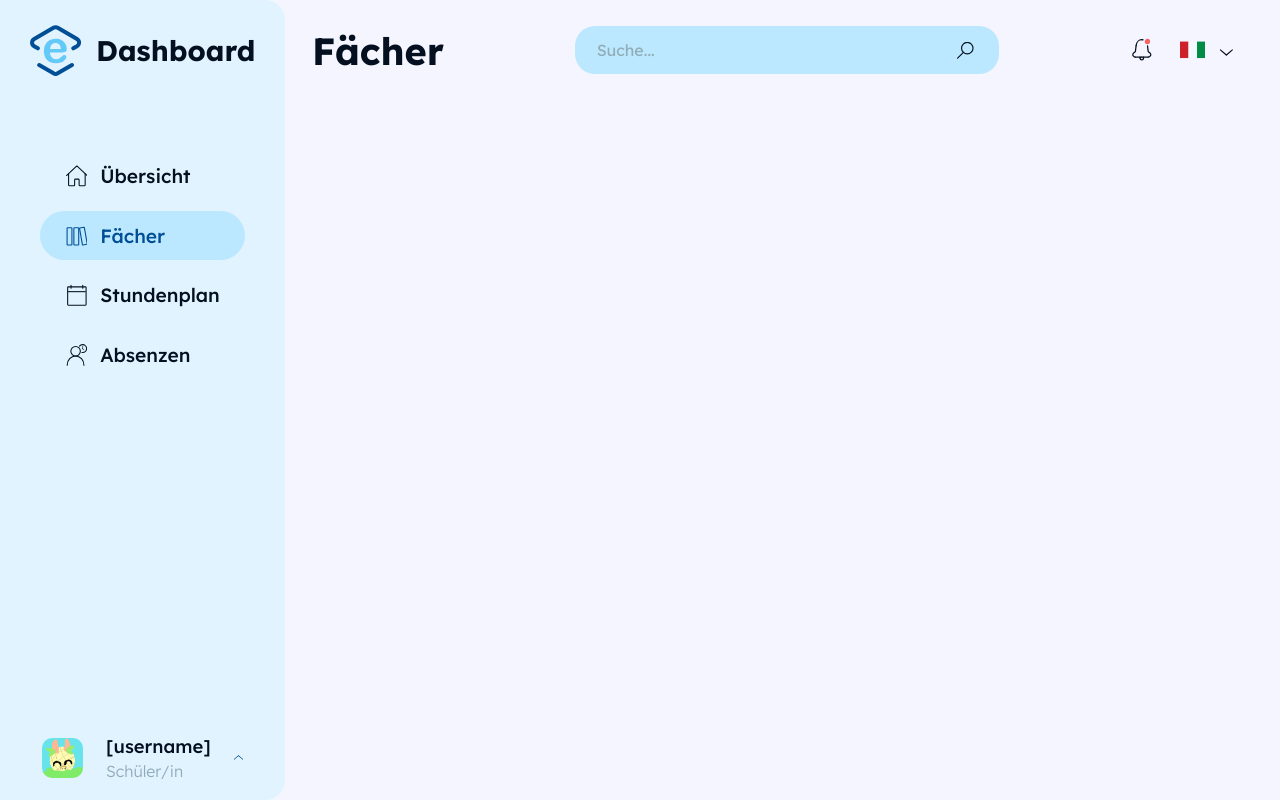
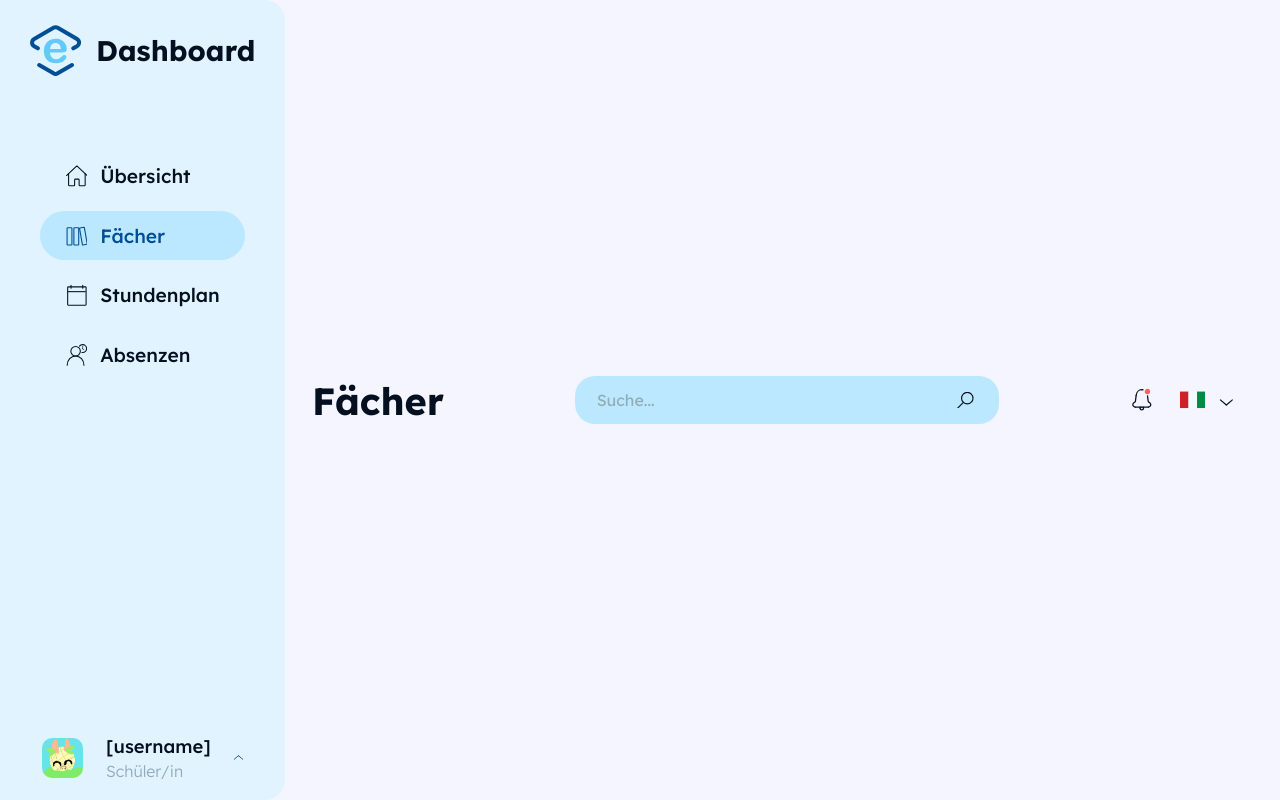
Before and after one commit to flavianz/eduLounge-Web, a React (Create React App) app: page /students/dashboard/subjects in a window 1280 px wide. Built offline with nearby package versions, Linux system fonts and the light colour scheme.

Commit message:
Add dummy data

```diff
--- a/src/sites/StudentDashboard/StudentDashboardSubjects/StudentDashboardSubjects.tsx
+++ b/src/sites/StudentDashboard/StudentDashboardSubjects/StudentDashboardSubjects.tsx
@@ -3,12 +3,21 @@ import StudentDashboardMenu from "../../../components/StudentDashboard/StudentDa
 import StudentDashboardHeader from "../../../components/StudentDashboard/StudentDashboardHeader/StudentDashboardHeader";
 
 export default function StudentDashboardOverview() {
+    const subjects = {
+        bg: {
+            teacher: {
+                name: "Anja Messerli",
+            },
+            name: "Bildnerisches Gestalten",
+            klassen: ["1a, 1i"],
+            tests: {}
+        },
+    };
     return (
         <div className="studentDashboardContainer">
             <StudentDashboardMenu pageID={"subjects"} />
-            <div className="studentDashboardSubjectContainer">
-                <StudentDashboardHeader pageID={"subjects"} />
-            </div>
+            <StudentDashboardHeader pageID={"subjects"} />
+            <div className="studentDashboardSubjectContainer"></div>
         </div>
     );
 }
```
